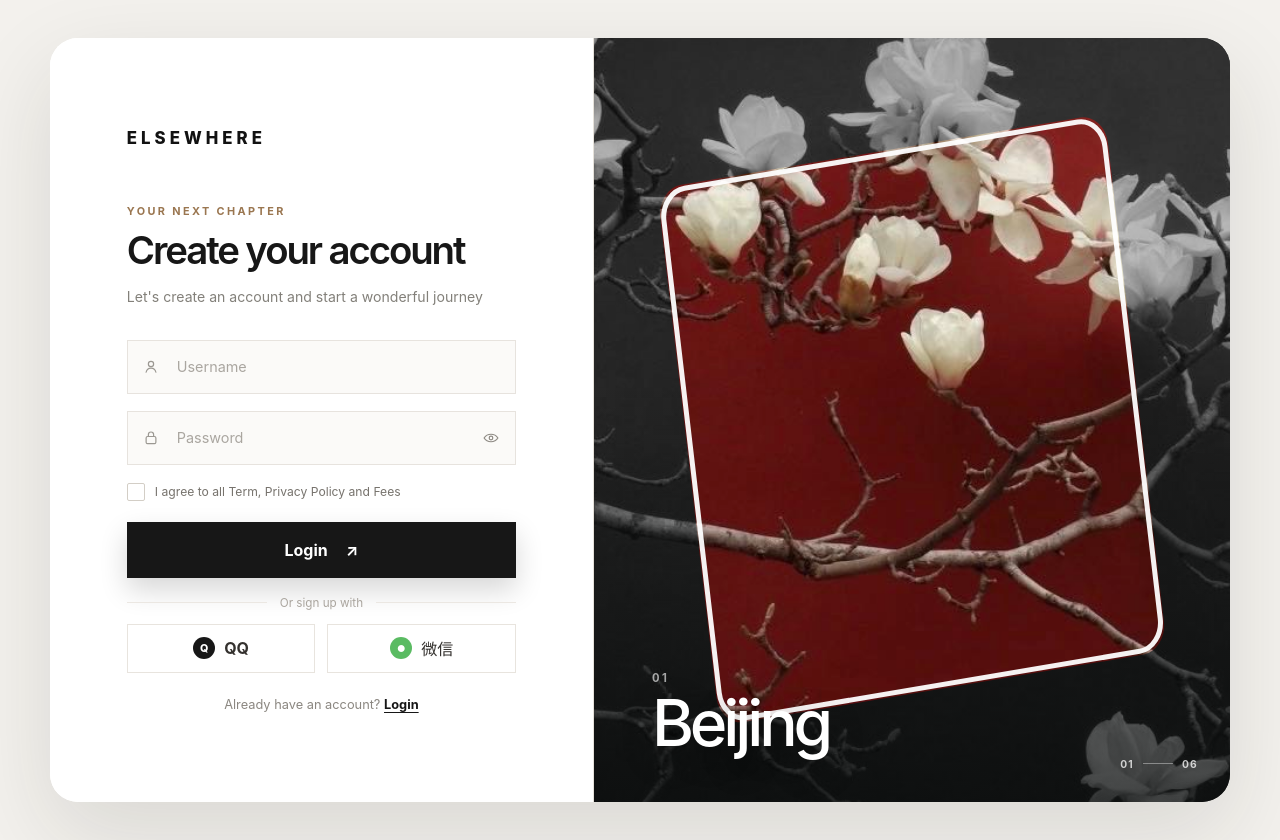
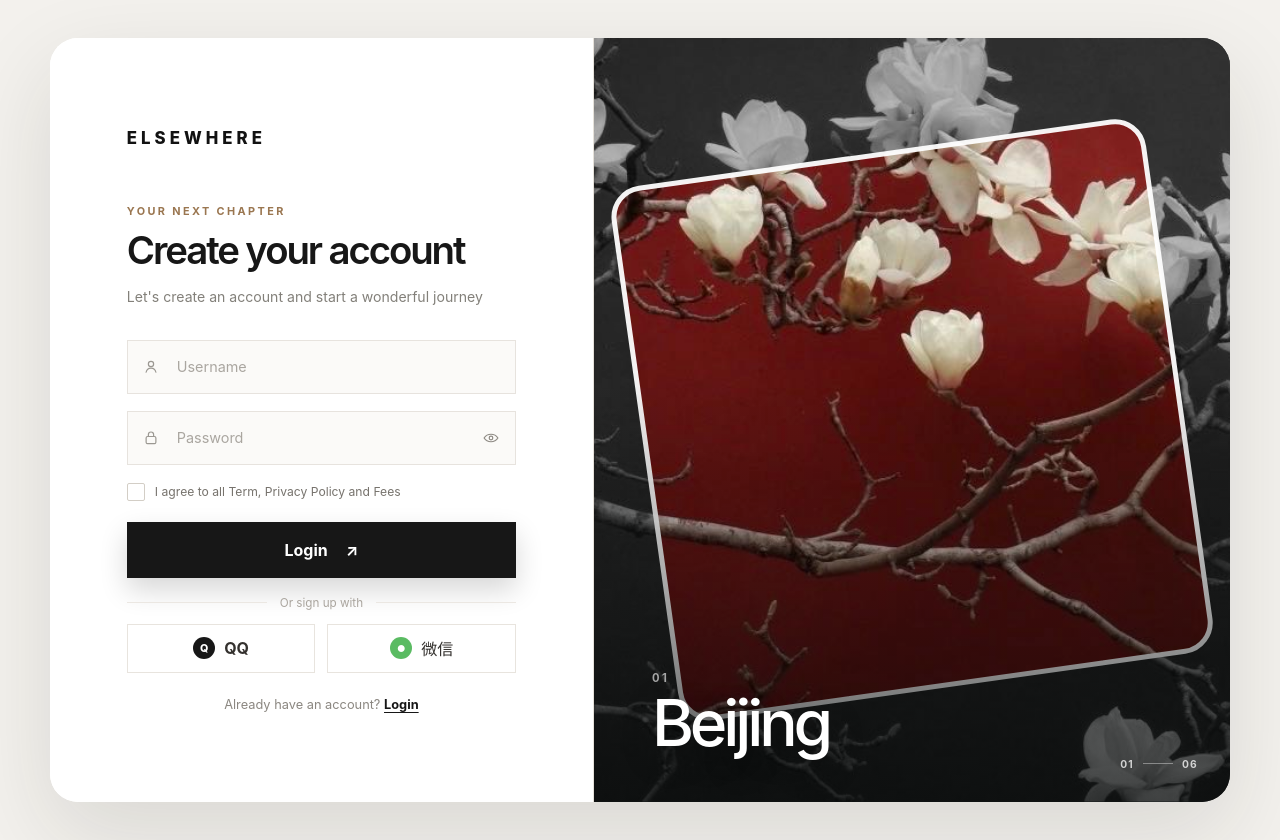
Before and after one commit to zhenyuk303/Elsewhere, a React (Vite) app: page / in a window 1280 px wide. Built offline with nearby package versions, Linux system fonts and the light colour scheme.

Commit message:
align carousel frame with color reveal

```diff
--- a/src/features/carousel/TravelCarousel.tsx
+++ b/src/features/carousel/TravelCarousel.tsx
@@ -27,40 +27,42 @@ function TravelSlide({ index, phase, active, slot }: SlideProps) {
       aria-label={slide.location}
     >
       <div className="travel-image-fallback" aria-hidden="true" />
-      <img
+      <svg
+        className={`travel-visual color-window--${animationPhase}`}
+        viewBox="0 0 1000 1000"
+        preserveAspectRatio="xMidYMid slice"
+        aria-hidden="true"
+      >
+        <defs>
+          <clipPath id={clipId}>
+            <rect
+              className="color-window__shape"
+              x="150"
+              y="150"
+              width="700"
+              height="700"
+              rx="38"
+            />
+          </clipPath>
+        </defs>
+        <image
           className="travel-image travel-image--gray"
-        src={slide.src}
-        alt=""
-        draggable="false"
+          href={slide.src}
+          width="1000"
+          height="1000"
+          preserveAspectRatio="xMidYMid slice"
           onError={() => setImageError(true)}
         />
         {active && !imageError ? (
           <>
-          <img
+            <image
               className="travel-image travel-image--color"
-            src={slide.src}
-            alt=""
-            draggable="false"
-            style={{ clipPath: `url(#${clipId})` }}
+              href={slide.src}
+              width="1000"
+              height="1000"
+              preserveAspectRatio="xMidYMid slice"
+              clipPath={`url(#${clipId})`}
             />
-          <svg
-            className={`color-window color-window--${animationPhase}`}
-            viewBox="0 0 1000 1000"
-            preserveAspectRatio="none"
-            aria-hidden="true"
-          >
-            <defs>
-              <clipPath id={clipId} clipPathUnits="objectBoundingBox">
-                <rect
-                  className="color-window__shape"
-                  x="0.15"
-                  y="0.15"
-                  width="0.7"
-                  height="0.7"
-                  rx="0.038"
-                />
-              </clipPath>
-            </defs>
             <rect
               className="color-window__border"
               x="150"
@@ -69,9 +71,9 @@ function TravelSlide({ index, phase, active, slot }: SlideProps) {
               height="700"
               rx="38"
             />
-          </svg>
           </>
         ) : null}
+      </svg>
       <div className="slide-shade" aria-hidden="true" />
       <div className="location-lockup">
         <span className="location-index">
--- a/src/features/carousel/carousel.css
+++ b/src/features/carousel/carousel.css
@@ -37,12 +37,11 @@
     linear-gradient(145deg, #5f635e, #242d2c 74%);
 }
 
-.travel-slide.has-image-error .travel-image {
+.travel-slide.has-image-error .travel-visual {
   display: none;
 }
 
-.travel-image,
-.color-window,
+.travel-visual,
 .slide-shade {
   position: absolute;
   inset: 0;
@@ -50,25 +49,14 @@
   height: 100%;
 }
 
-.travel-image {
-  object-fit: cover;
+.travel-visual {
   user-select: none;
+  overflow: visible;
+  pointer-events: none;
 }
 
 .travel-image--gray {
   filter: grayscale(1) contrast(0.92) brightness(0.82);
-  transform: scale(1.015);
-}
-
-.travel-image--color {
-  z-index: 1;
-  transform: scale(1.015);
-}
-
-.color-window {
-  z-index: 2;
-  overflow: visible;
-  pointer-events: none;
 }
 
 .color-window__shape,
```
Also changed, not shown: 1 other file (tests, documents, lock files or other folders). Lines whose indentation alone changed are shown as unchanged.
